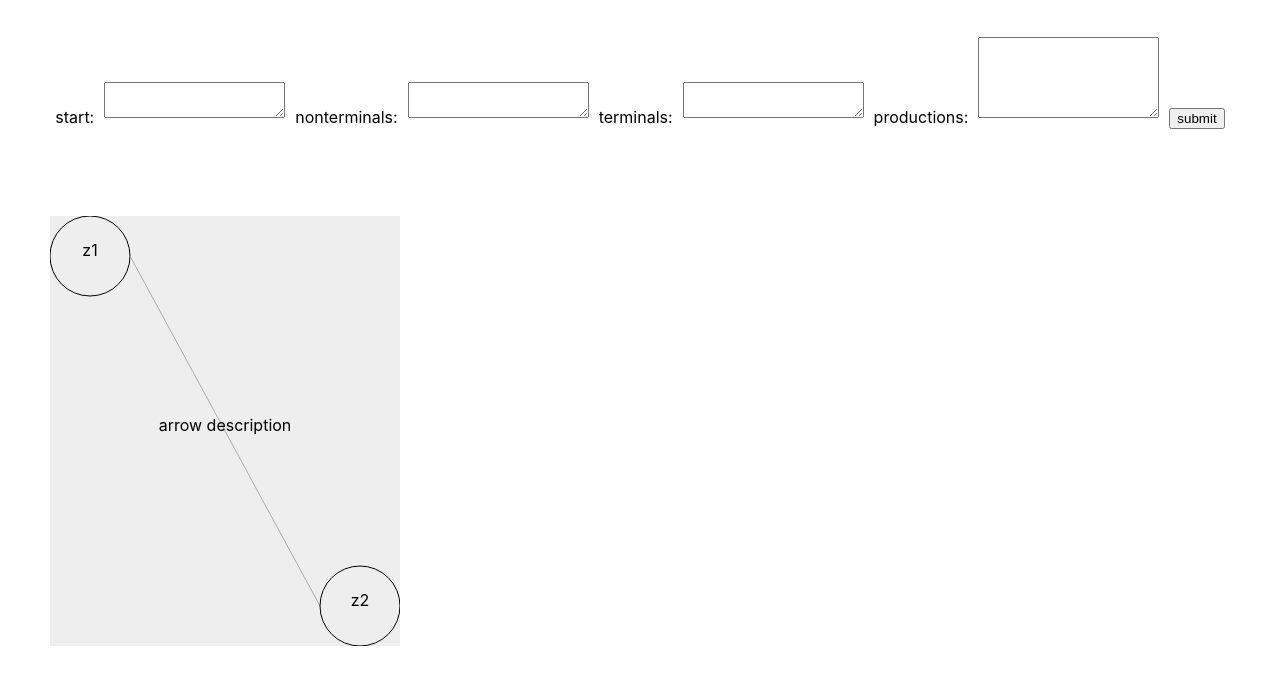
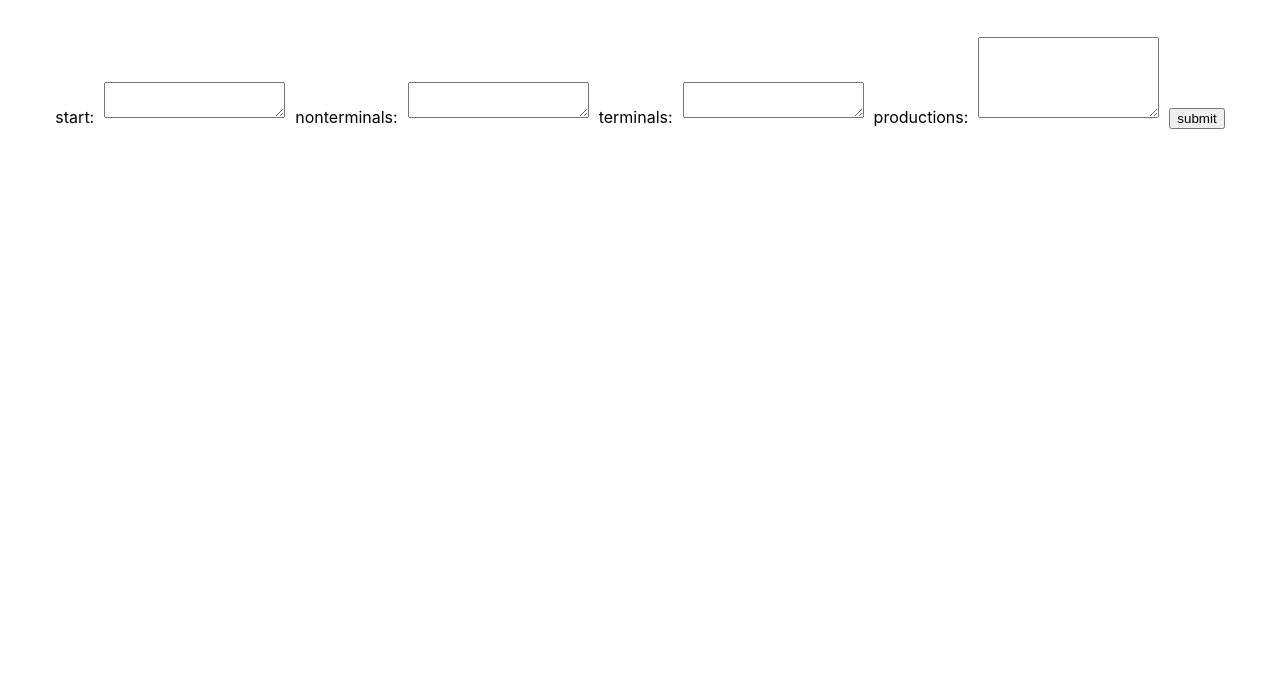
Before and after one commit to gleon3/lba, a React (Create React App) app: page / in a window 1280 px wide. Shown: the top 684 px of the page. Built offline with nearby package versions, Linux system fonts and the light colour scheme.

Commit message:
newest changes

```diff
--- a/src/App.js
+++ b/src/App.js
@@ -1,14 +1,14 @@
 import React from "react";
 import { useState } from "react";
 import './App.css';
-import { Production, Grammar, convert_to_kuroda, grammar_to_lba } from "./lba.js";;
+import { Production, Grammar, convert_to_kuroda, grammar_to_lba, is_kuroda } from "./lba.js";;
 
 type Point = {
   x: number;
   y: number;
 };
 
-const StateTransition = ({ startPoint, endPoint, radius }) => {
+const StateTransition = ({ startPoint, endPoint, radius, stateIndex, stateIndex2, description }) => {
 
   const canvasStartPoint = {
     x: Math.min(startPoint.x, endPoint.x),
@@ -33,7 +33,7 @@ const StateTransition = ({ startPoint, endPoint, radius }) => {
         }}
       >
         <circle cx={startX} cy={startY} r={radius} fill="none" stroke="black"/>
-        <text x={startX} y={startY} text-anchor="middle">z1</text>
+        <text x={startX} y={startY} text-anchor="middle">{stateIndex}</text>
         <line
           stroke="#aaa"
           strokeWidth={1}
@@ -42,9 +42,9 @@ const StateTransition = ({ startPoint, endPoint, radius }) => {
           x2={endPoint.x - canvasStartPoint.x - radius*2 * Math.sign(endPoint.x- startPoint.x)}
           y2={endPoint.y - canvasStartPoint.y + radius}
         />
-        <text x="50%" y="50%" text-anchor="middle">arrow description</text>
+        <text x="50%" y="50%" text-anchor="middle">{description}</text>
         <circle cx={endX} cy={endY} r={radius} fill="none" stroke="black"/>
-        <text x={endX} y={endY} text-anchor="middle">z2</text>
+        <text x={endX} y={endY} text-anchor="middle">{stateIndex2}</text>
       </svg>
   );
 };
@@ -55,7 +55,7 @@ function App() {
   const [terminalValue, setTerminalValue] = useState('')
   const [productionValue, setProductionValue] = useState('')
 
-
+  const [lba, setLBA] = useState('')
 
   function handleSubmit(e) {
     e.preventDefault();
@@ -75,16 +75,15 @@ function App() {
         console.log(production.left + " -> " + production.right)
     }
 
-    let kuroda_grammar = convert_to_kuroda(grammar)
+    let kuroda_grammar = is_kuroda(grammar) ? grammar : convert_to_kuroda(grammar)
 
     console.log('\nnew grammar:')
     for(let production of kuroda_grammar.productions){
         console.log(production.left + " -> " + production.right)
     }
+    console.log(lba)
 
-    const lba = grammar_to_lba(kuroda_grammar)
-
-    console.log(lba)
+    setLBA(grammar_to_lba(kuroda_grammar))
   }
 
   function handleStartValue(startValue){
@@ -125,7 +124,7 @@ function App() {
 
   const endPoint = {
     x: 400,
-    y: 400,
+    y: 50,
   };
 
   const radius = 40
@@ -144,7 +143,11 @@ function App() {
         <button onClick={handleSubmit}>submit</button>
       </div>
       <div>
-        <StateTransition startPoint={startPoint} endPoint={endPoint} radius={radius} />
+        <tbody>
+        {Array.from(lba).map(([key, value]) =>
+          <StateTransition startPoint={startPoint} endPoint={endPoint} radius={radius} stateIndex={key[0]} stateIndex2={value[0]} description={key[1] + ' : ' + value[1] + ', ' + value[2]}/>)
+        }
+        </tbody>
       </div>
     </div>
   );
--- a/src/lba.js
+++ b/src/lba.js
@@ -12,6 +12,23 @@ export class Grammar{
         this.productions = productions
         this.start = start
     }
+}
+
+/**
+ * checks if grammar is in kuroda normalform
+ * @param {Grammar} grammar A type 1 grammar
+ */
+export function is_kuroda(grammar){
+    for(let production of grammar.productions){
+        if((production.left.length == 1 && production.left[0] in grammar.nonterminals && production.right.length == 1) ||
+            (production.left.length == 1 && production.left[0] in grammar.nonterminals && production.right.length == 2 && production.right[0] in grammar.nonterminals && production.right[1] in grammar.nonterminals) ||
+            (production.left.length == 2 && production.left[0] in grammar.nonterminals && production.left[1] in grammar.nonterminals && production.right.length == 2 && production.right[0] in grammar.nonterminals && production.right[1] in grammar.nonterminals)) {
+            //pass
+        }else{
+            return false
+        }
+    }
+    return true
 }
 
 /**
@@ -190,11 +207,11 @@ export function grammar_to_lba(grammar){
                 index += 1
             }else if(i.left.length == 1){
                 //for A->BC, write A, change head to left
-                delta.set(delta.set(['z' + index.toString(), i.right[0]], ['z'+ (index + 1).toString(), i.left[0], 'R']))
+                delta.set(['z' + index.toString(), i.right[0]], ['z'+ (index + 1).toString(), i.left[0], 'R'])
                 index += 1
 
                 //write x, change head to left and do step 2 until x is replaced
-                delta.set(delta.set(['z' + index.toString(), i.right[0]], ['z'+ (index + 1).toString(), 'x', 'R']))
+                delta.set(['z' + index.toString(), i.right[0]], ['z'+ (index + 1).toString(), 'x', 'R'])
                 index += 1
 
                 //go as far right as possible
@@ -265,4 +282,9 @@ for(let production of grammar.productions){
 
 const lba = grammar_to_lba(grammar)
 
-console.log(lba)*/
+console.log(lba)
+S->aSBc,
+S->abc,
+cB->Bc,
+bB->bb
+*/
```
